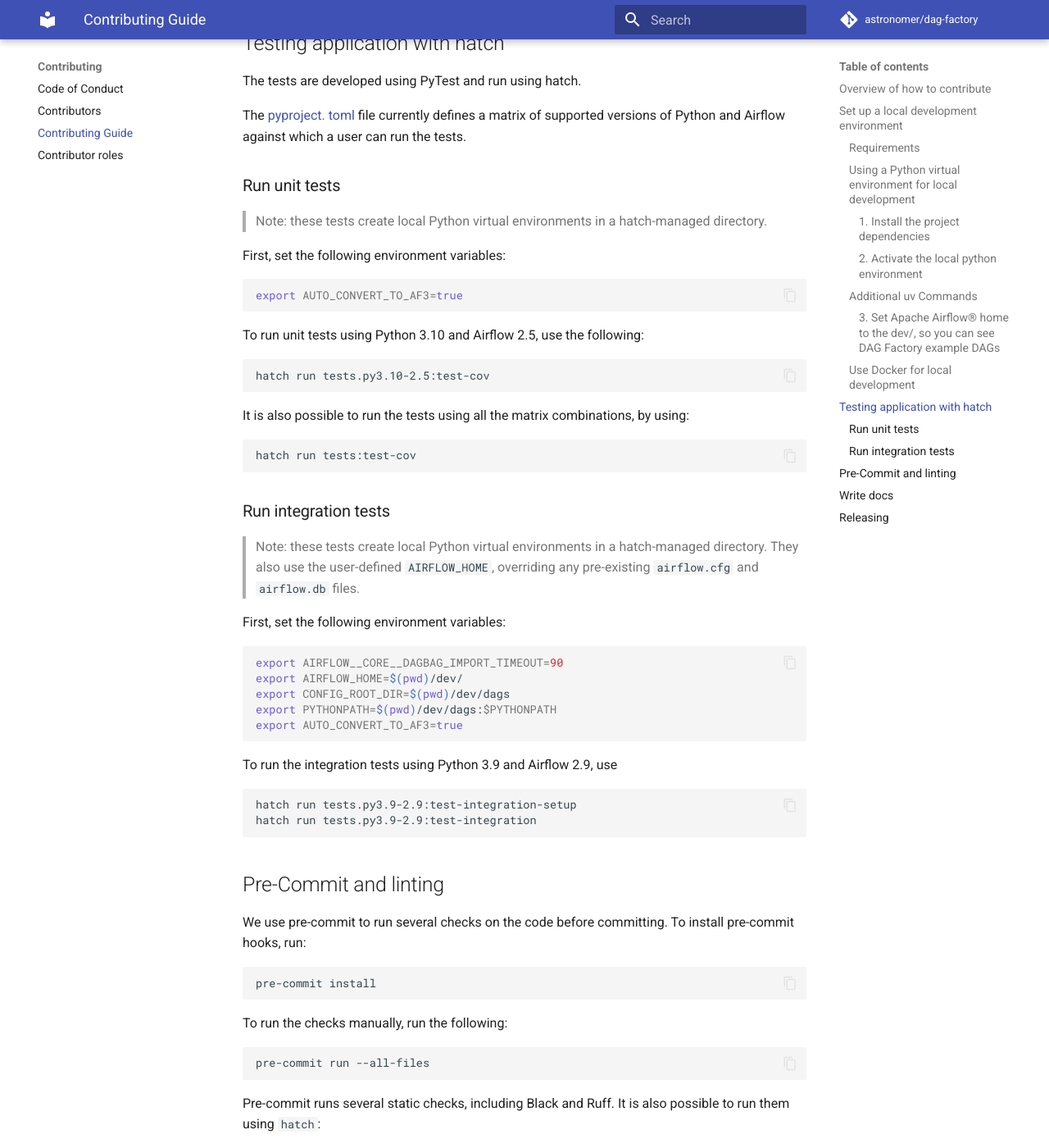
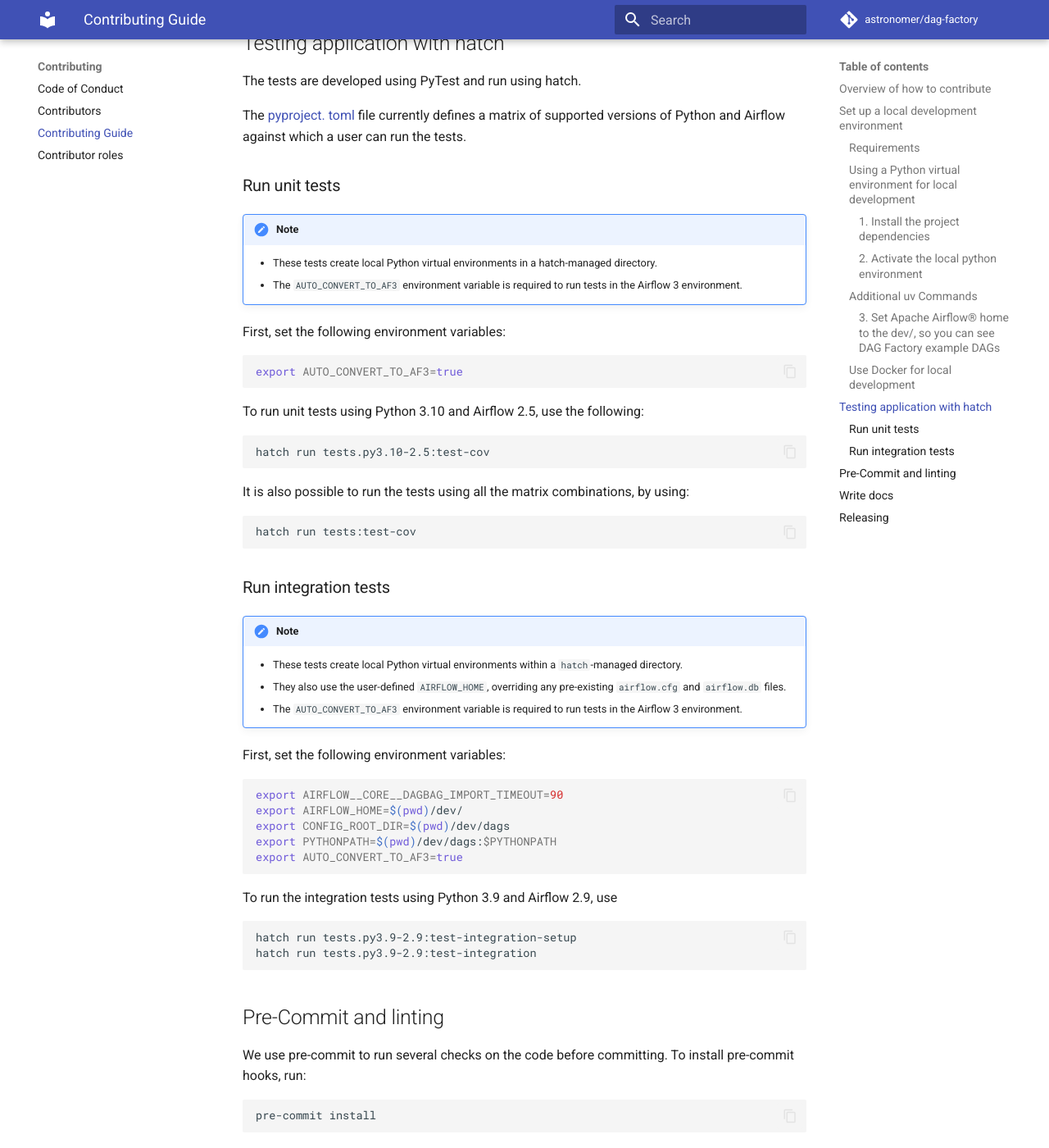
Before and after one commit to astronomer/dag-factory, an MkDocs documentation site: the page built from docs/contributing/howto.md, in a window 1280 px wide and 1400 px high, scrolled down 3313 px. Shown: the whole window at 82% size. Built offline with MkDocs 1.6.1 and Material for MkDocs 9.7.7, drawn with Linux system fonts in a browser that asks for light colours; comment, search, counter and statistics services are not loaded; the version menu is left out.

```diff
--- a/docs/contributing/howto.md
+++ b/docs/contributing/howto.md
@@ -141,7 +141,9 @@ The [pyproject. toml](https://github.com/astronomer/dag-factory/blob/main/pyproj
 
 ### Run unit tests
 
-> Note: these tests create local Python virtual environments in a hatch-managed directory.
+!!! note
+    - These tests create local Python virtual environments in a hatch-managed directory.
+    - The `AUTO_CONVERT_TO_AF3` environment variable is required to run tests in the Airflow 3 environment.
 
 First, set the following environment variables:
 
@@ -163,8 +165,10 @@ hatch run tests:test-cov
 
 ### Run integration tests
 
-> Note: these tests create local Python virtual environments in a hatch-managed directory.
-> They also use the user-defined `AIRFLOW_HOME`, overriding any pre-existing `airflow.cfg` and `airflow.db` files.
+!!! note
+    - These tests create local Python virtual environments within a `hatch`-managed directory.
+    - They also use the user-defined `AIRFLOW_HOME`, overriding any pre-existing `airflow.cfg` and `airflow.db` files.
+    - The `AUTO_CONVERT_TO_AF3` environment variable is required to run tests in the Airflow 3 environment.
 
 First, set the following environment variables:
 
--- a/mkdocs.yml
+++ b/mkdocs.yml
@@ -33,6 +33,8 @@ extra:
     alias: true
 
 markdown_extensions:
+  - admonition
+  - codehilite
   - pymdownx.highlight:
       anchor_linenums: true
       line_spans: __span
```
